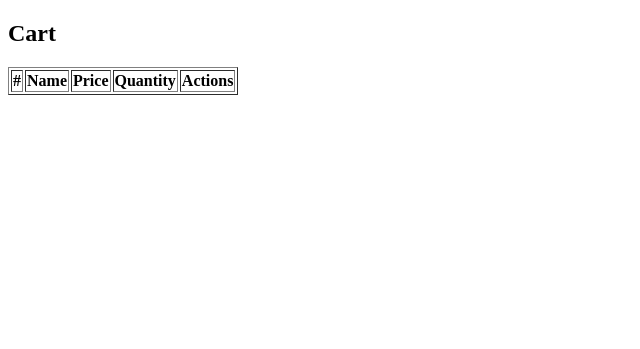
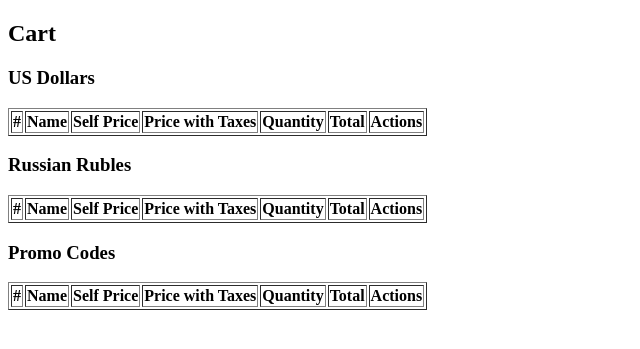
Before and after one commit to Drago-1998/stripeShop, a Django app: template templates/base.html in a window 1280 px wide. Shown: the top 349 px of the page, without its empty margins (0-640 px from the left). Run offline with Django 4.2, Linux system fonts and the light colour scheme; the template is opened without the code that fills it, so the values that code supplies are empty.

```diff
--- a/order/logic.py
+++ b/order/logic.py
@@ -1,6 +1,9 @@
+import decimal
 import os
 from typing import Union, Any
 
+from django.db.models import Sum, F
+from django.db.models.functions import Coalesce
 from stripe.stripe_object import StripeObject
 
 from item.models import Item
@@ -59,7 +62,9 @@ def cart_items_info(cart: dict) -> list[dict[str, Any]]:
     """Get Item from database for cart"""
     items = Item.objects.filter(id__in=(
         _item_id for _item_id in cart.keys()
-    )).in_bulk()
+    )).annotate(
+        taxes_percentage=Coalesce(Sum('taxes_bundles__tax__percentage'), 0.0)
+    ).in_bulk()
     return [
         {
             'id': _item_id,
@@ -67,7 +72,19 @@ def cart_items_info(cart: dict) -> list[dict[str, Any]]:
             'description': _item_obj.description,
             'price': _item_obj.price,
             'currency': _item_obj.currency,
+            'taxes_percentage': _item_obj.taxes_percentage,
+            'price_with_taxes': _calc_item_price_with_taxes(_item_obj),
             'quantity': cart[str(_item_id)],
+            'total': _calc_cart_item_total(_item_obj, cart[str(_item_id)]),
         }
         for _item_id, _item_obj in items.items()
     ]
+
+
+def _calc_item_price_with_taxes(item_obj: Item) -> decimal.Decimal:
+    percentage_total = item_obj.price * (decimal.Decimal(str(item_obj.taxes_percentage)) / decimal.Decimal('100'))
+    return percentage_total + item_obj.price
+
+
+def _calc_cart_item_total(item_obj: Item, quantity: Union[int, float]) -> decimal.Decimal:
+    return decimal.Decimal(str(quantity)) * _calc_item_price_with_taxes(item_obj)
--- a/stripeShop/custom_context_processor.py
+++ b/stripeShop/custom_context_processor.py
@@ -3,6 +3,8 @@ from order.logic import cart_items_info
 
 def cart_context(request):
     """Add cart to all contexts"""
+    cart = cart_items_info(request.session.get('cart', {}))
     return {
-        'cart': cart_items_info(request.session.get('cart', {}))
+        'cart': cart_items_info(request.session.get('cart', {})),
+        'cart_total': cart_items_info(request.session.get('cart', {}))
     }
--- a/templates/base.html
+++ b/templates/base.html
@@ -10,23 +10,29 @@
 <body>
 <div>
     <h2>Cart</h2>
+    <h3>US Dollars</h3>
     <table border="1">
         <thead>
         <tr>
             <th>#</th>
             <th>Name</th>
-            <th>Price</th>
+            <th>Self Price</th>
+            <th>Price with Taxes</th>
             <th>Quantity</th>
+            <th>Total</th>
             <th>Actions</th>
         </tr>
         </thead>
-        <tbody id="cart_body">
+        <tbody id="cart_body_usd">
         {% for cart_item in cart %}
+            {% if cart_item.currency == 'usd' %}
                 <tr>
                     <td>{{ cart_item.id }}</td>
                     <td>{{ cart_item.name }}</td>
-                <td>{{ cart_item.price }}</td>
+                    <td>{{ cart_item.price }}$</td>
+                    <td>{{ cart_item.price_with_taxes }}$</td>
                     <td>{{ cart_item.quantity }}</td>
+                    <td>{{ cart_item.total }}$</td>
                     <td>
                         <button class="add_to_cart_btn" type="button" data-item-id="{{ cart_item.id }}">
                             +
@@ -36,6 +42,79 @@
                         </button>
                     </td>
                 </tr>
+            {% endif %}
+        {% endfor %}
+        </tbody>
+    </table>
+    <h3>Russian Rubles</h3>
+    <table border="1">
+        <thead>
+        <tr>
+            <th>#</th>
+            <th>Name</th>
+            <th>Self Price</th>
+            <th>Price with Taxes</th>
+            <th>Quantity</th>
+            <th>Total</th>
+            <th>Actions</th>
+        </tr>
+        </thead>
+        <tbody id="cart_body_rub">
+        {% for cart_item in cart %}
+            {% if cart_item.currency == 'rub' %}
+                <tr>
+                    <td>{{ cart_item.id }}</td>
+                    <td>{{ cart_item.name }}</td>
+                    <td>{{ cart_item.price }}₽</td>
+                    <td>{{ cart_item.price_with_taxes }}₽</td>
+                    <td>{{ cart_item.quantity }}</td>
+                    <td>{{ cart_item.total }}₽</td>
+                    <td>
+                        <button class="add_to_cart_btn" type="button" data-item-id="{{ cart_item.id }}">
+                            +
+                        </button>
+                        <button class="sub_from_cart_btn" type="button" data-item-id="{{ cart_item.id }}">
+                            -
+                        </button>
+                    </td>
+                </tr>
+            {% endif %}
+        {% endfor %}
+        </tbody>
+    </table>
+    <h3>Promo Codes</h3>
+    <table border="1">
+        <thead>
+        <tr>
+            <th>#</th>
+            <th>Name</th>
+            <th>Self Price</th>
+            <th>Price with Taxes</th>
+            <th>Quantity</th>
+            <th>Total</th>
+            <th>Actions</th>
+        </tr>
+        </thead>
+        <tbody id="cart_body_rub">
+        {% for cart_item in cart %}
+            {% if cart_item.currency == 'rub' %}
+                <tr>
+                    <td>{{ cart_item.id }}</td>
+                    <td>{{ cart_item.name }}</td>
+                    <td>{{ cart_item.price }}₽</td>
+                    <td>{{ cart_item.price_with_taxes }}₽</td>
+                    <td>{{ cart_item.quantity }}</td>
+                    <td>{{ cart_item.total }}₽</td>
+                    <td>
+                        <button class="add_to_cart_btn" type="button" data-item-id="{{ cart_item.id }}">
+                            +
+                        </button>
+                        <button class="sub_from_cart_btn" type="button" data-item-id="{{ cart_item.id }}">
+                            -
+                        </button>
+                    </td>
+                </tr>
+            {% endif %}
         {% endfor %}
         </tbody>
     </table>
@@ -79,7 +158,9 @@
                 <td>${cartItem.id}</td>
                 <td>${cartItem.name}</td>
                 <td>${cartItem.price}</td>
+                <td>${cartItem.price_with_taxes}</td>
                 <td>${cartItem.quantity}</td>
+                <td>${cartItem.total}</td>
                 <td>
                     <button class="add_to_cart_btn" type="button" data-item-id="${cartItem.id}">
                         +
```
Also changed, not shown: item/admin.py (+11 -1 lines), other/admin.py (+18 -1 lines), other/constants.py (+4 -4 lines), other/logic.py (+44 -5 lines), other/models.py (+17 -8 lines). Lines whose indentation alone changed are shown as unchanged.
